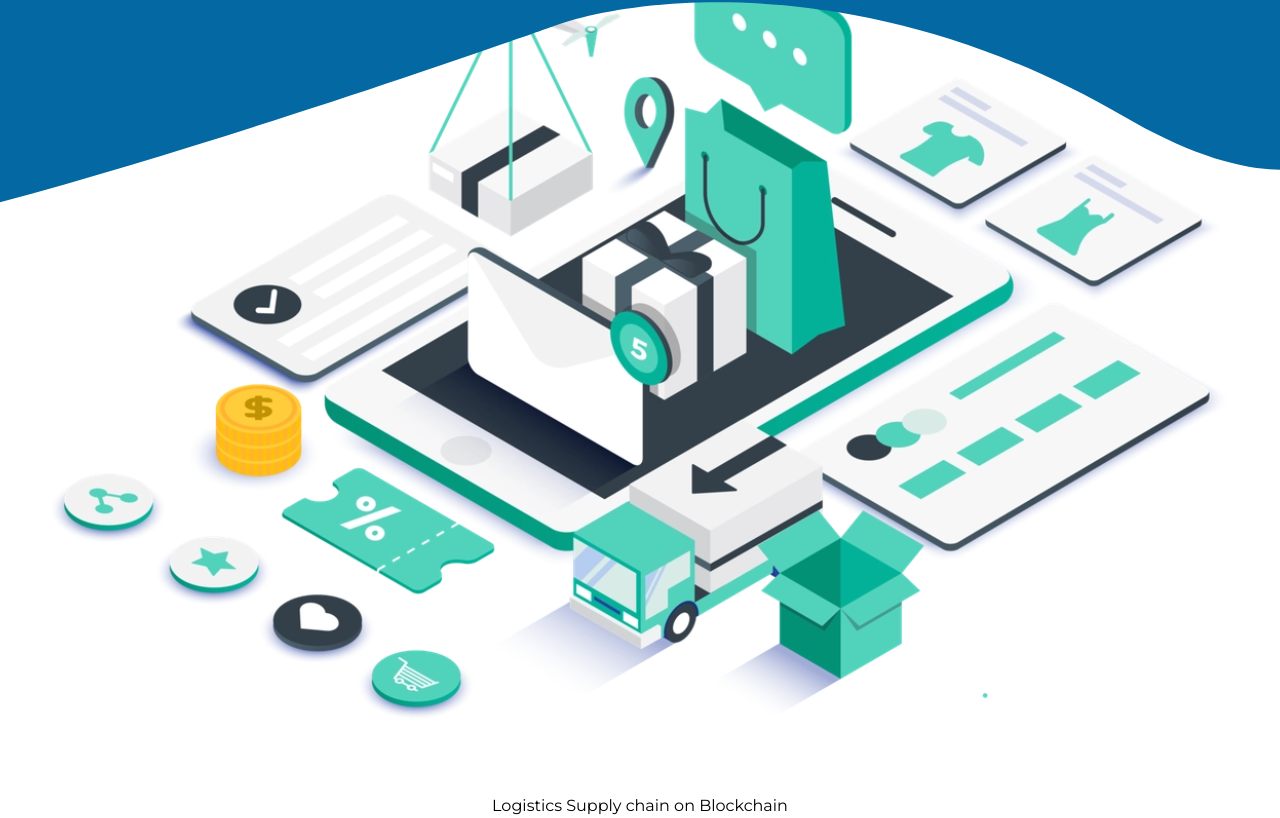
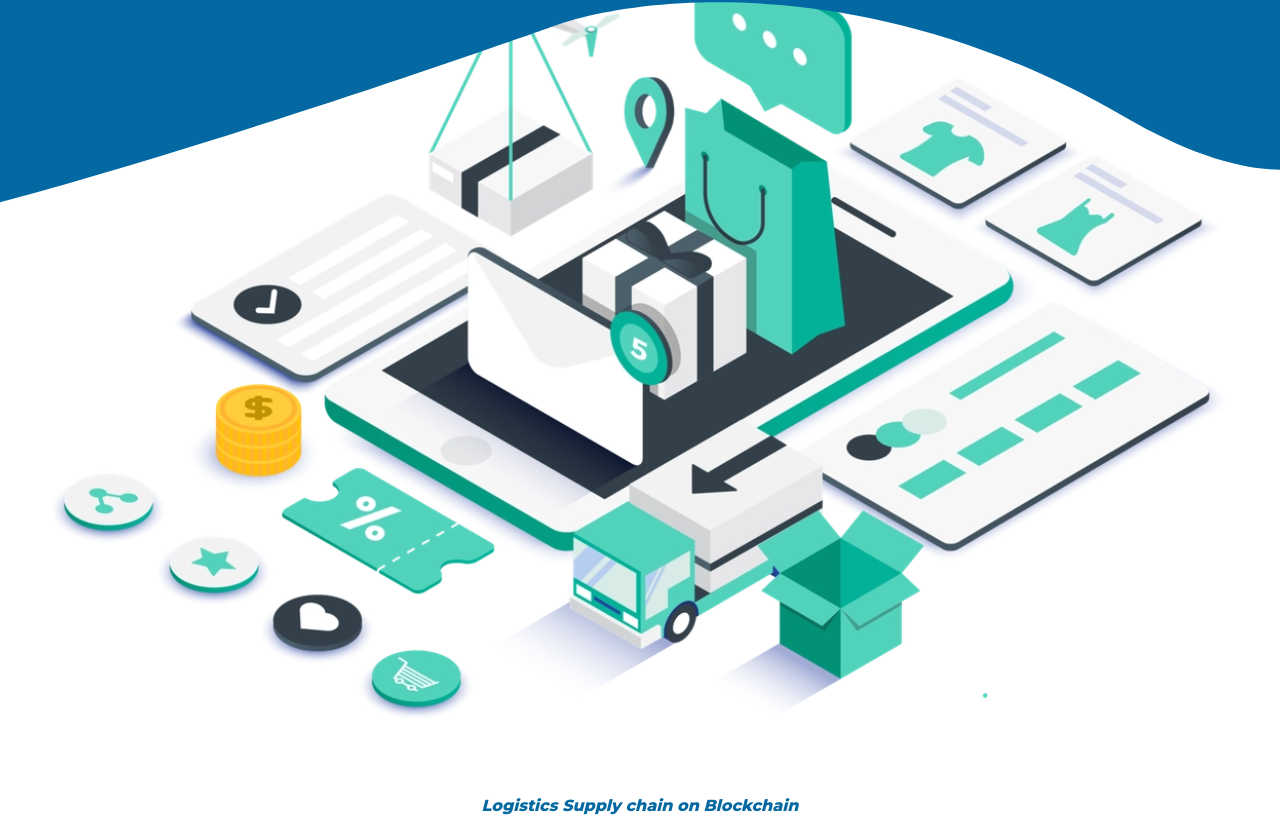
Before and after one commit to mendsalbert/schain, a Next.js app: page / in a window 1280 px wide. Shown: the part 242-1060 px from the top of the page. Built offline with nearby package versions, Linux system fonts and the light colour scheme.

Commit message:
schain ui

```diff
--- a/pages/index.tsx
+++ b/pages/index.tsx
@@ -23,7 +23,9 @@ const Index = (props: Props) => {
           <div>
             <img src="/images/landing.svg" className="w-full" />
           </div>
-          <p className="text-center">Logistics Supply chain on Blockchain</p>
+          <p className="text-center font-extrabold italic text-[#0469A1]">
+            Logistics Supply chain on Blockchain
+          </p>
         </div>
       </div>
     </div>
```
